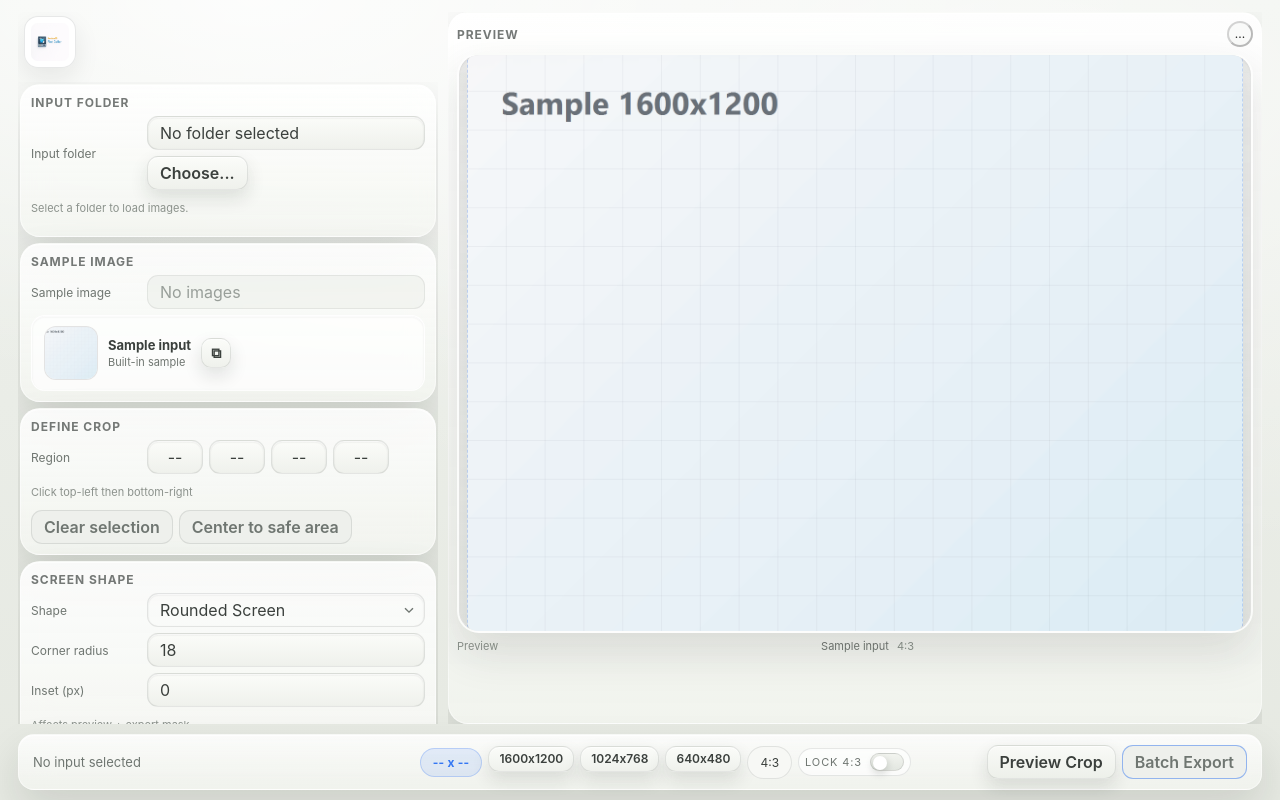
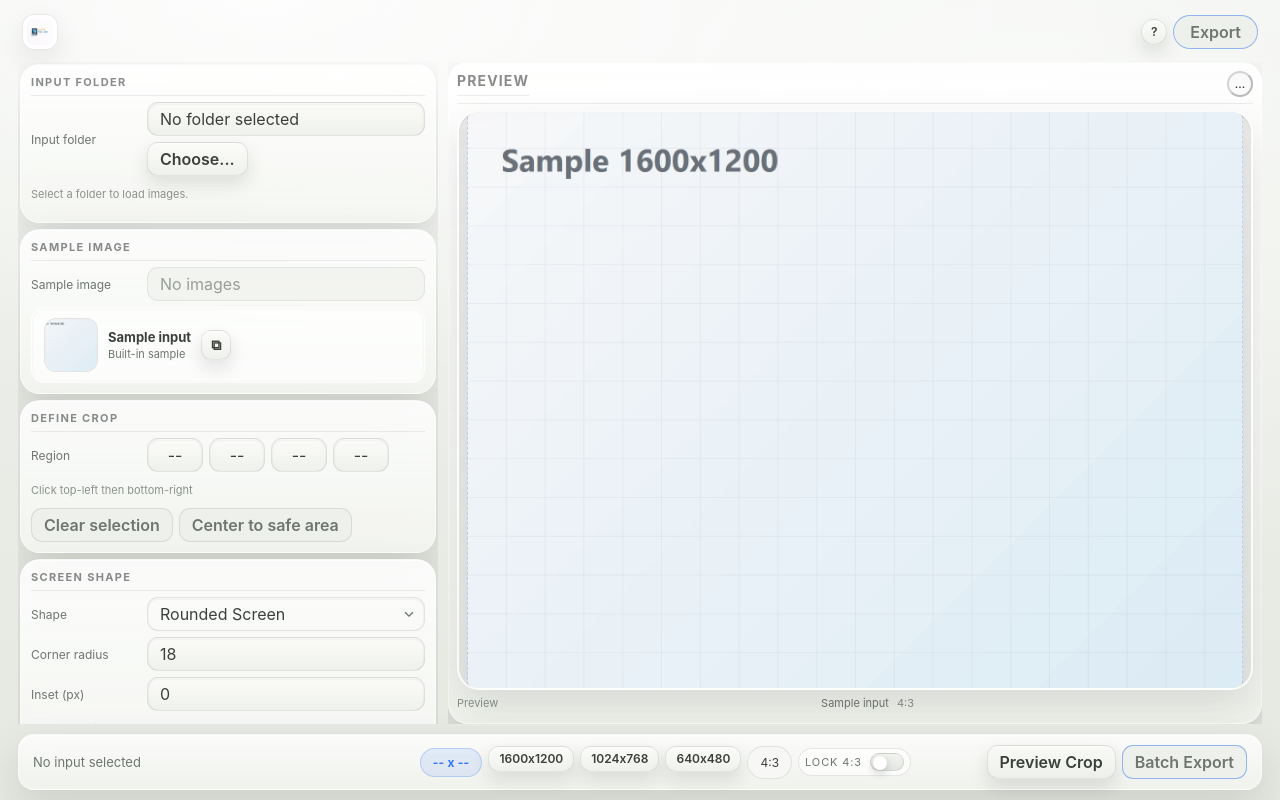
Before and after one commit to JoshWaveformLabs-Dev/WaveformPixelCutter, a React (Vite) app in the folder app/: page / in a window 1280 px wide. Built offline with nearby package versions, Linux system fonts and the light colour scheme.

Commit message:
ui: match premium WaveformOS mock layout and styling

```diff
--- a/app/src/components/AppShell.tsx
+++ b/app/src/components/AppShell.tsx
@@ -265,12 +265,26 @@ export default function AppShell() {
 
   return (
     <div className="app-shell">
+      <header className="app-topbar">
+        <div className="topbar-left">
+          <img className="app-logo app-logo-small" src={logo} alt="WaveformOS logo" />
+        </div>
+        <div className="topbar-actions">
+          <button className="button icon-button icon-button-circle" type="button">
+            ?
+          </button>
+          <button
+            className="button button-primary button-pill"
+            type="button"
+            onClick={handleExport}
+            disabled={exportDisabled}
+          >
+            Export
+          </button>
+        </div>
+      </header>
       <main className="app-main">
         <aside className="left-rail">
-          <div className="logo-block">
-            <img className="app-logo" src={logo} alt="WaveformOS logo" />
-          </div>
-
           <section className="panel-stack">
             <Card title="Input Folder">
             <FieldRow label="Input folder">
--- a/app/src/styles/global.css
+++ b/app/src/styles/global.css
@@ -68,6 +68,26 @@ textarea {
     linear-gradient(180deg, #eef1ec 0%, #e6e9e2 100%);
 }
 
+.app-topbar {
+  display: flex;
+  align-items: center;
+  justify-content: space-between;
+  gap: var(--ws-gap-2);
+  padding: 2px 4px;
+}
+
+.topbar-left {
+  display: flex;
+  align-items: center;
+  gap: var(--ws-gap-1);
+}
+
+.topbar-actions {
+  display: flex;
+  align-items: center;
+  gap: var(--ws-gap-1);
+}
+
 .app-header {
   display: flex;
   align-items: center;
@@ -96,6 +116,13 @@ textarea {
   background: var(--bg-surface-elevated);
   padding: 6px;
   box-shadow: 0 10px 26px rgba(24, 30, 26, 0.08);
+}
+
+.app-logo-small {
+  width: 36px;
+  height: 36px;
+  border-radius: 12px;
+  padding: 4px;
 }
 
 .app-title {
@@ -136,13 +163,6 @@ textarea {
   min-width: 0;
   gap: var(--ws-gap-2);
   overflow: hidden;
-}
-
-.logo-block {
-  display: flex;
-  align-items: center;
-  justify-content: flex-start;
-  padding: 4px 6px;
 }
 
 .right-pane {
@@ -197,10 +217,12 @@ textarea {
 
 .card h3 {
   margin: 0 0 var(--ws-gap-1) 0;
-  font-size: 12px;
-  letter-spacing: 0.08em;
+  padding-bottom: 6px;
+  border-bottom: 1px solid rgba(28, 31, 29, 0.08);
+  font-size: 11px;
+  letter-spacing: 0.12em;
   text-transform: uppercase;
-  color: rgba(59, 64, 61, 0.7);
+  color: rgba(59, 64, 61, 0.6);
 }
 
 .field-row {
@@ -303,6 +325,11 @@ select.input {
     border-color 120ms ease-out, background 120ms ease-out;
   appearance: none;
   -webkit-appearance: none;
+}
+
+.button-pill {
+  border-radius: 999px;
+  padding: 0 16px;
 }
 
 .button:hover {
@@ -507,10 +534,14 @@ select.input {
   align-items: center;
   justify-content: space-between;
   gap: 6px;
+  padding-bottom: 6px;
+  border-bottom: 1px solid rgba(28, 31, 29, 0.08);
 }
 
 .preview-header h3 {
   margin: 0;
+  font-size: 14px;
+  letter-spacing: 0.08em;
 }
 
 .preview-area {
```
